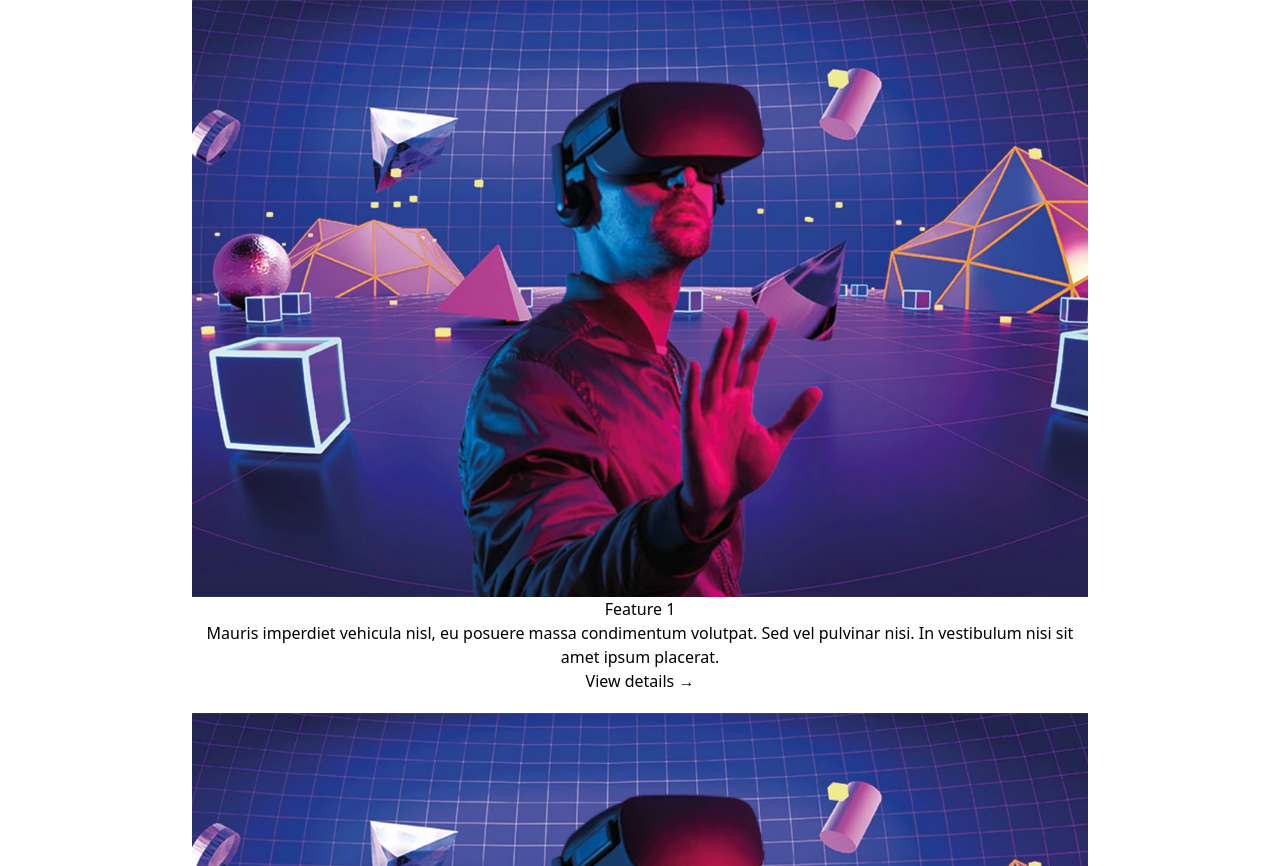
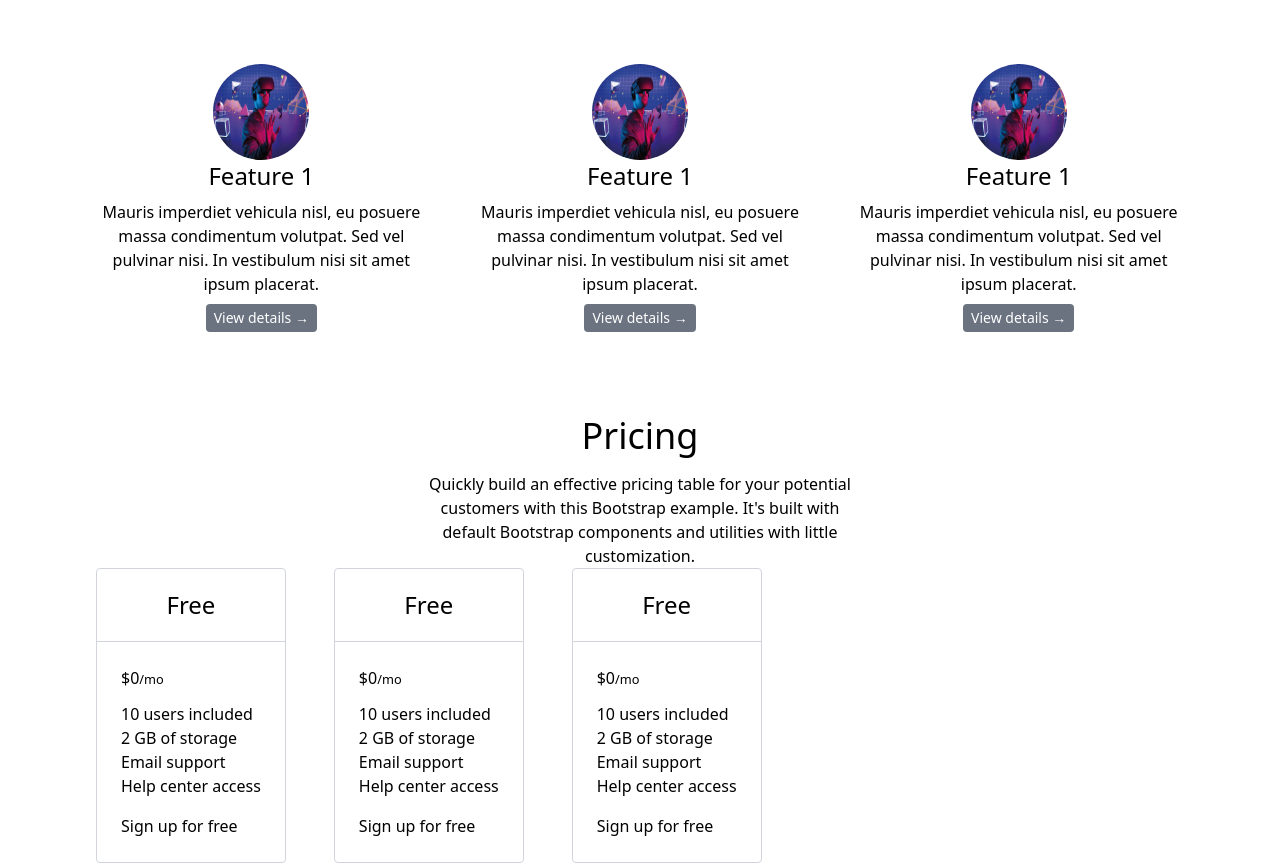
Before and after one commit to kmichalski2/sda-frameworkcss, a plain HTML site: page tailwind.html in a window 1280 px wide. Shown: the top 866 px of the page. Drawn offline with nearby package versions, Linux system fonts and the light colour scheme.

Commit message:
tailwind

```diff
--- a/tailwind.html
+++ b/tailwind.html
@@ -7,26 +7,79 @@
     <link href="test.css" rel="stylesheet">
 </head>
 <body class="bg-white dark:bg-blue-800 dark:text-white">
-    <section id="features" class="mx-2 md:mx-12 lg:mx-48">
+    <section id="features" class="mx-12 md:mx-16 lg:mx-24 py-16 flex flex-col md:flex-row space-y-12 md:space-y-0 md:space-x-12">
         <div class="text-center mb-5">
-            <img src="assets/future1.webp" class="" />
-            <h3>Feature 1</h3>
-            <p>Mauris imperdiet vehicula nisl, eu posuere massa condimentum volutpat. Sed vel pulvinar nisi. In vestibulum nisi sit amet ipsum placerat. </p>
-            <button class="">View details →</button>
+            <img src="assets/future1.webp" class="w-24 h-24 rounded-full mx-auto" />
+            <h3 class="text-2xl mb-2">Feature 1</h3>
+            <p class="mb-2">Mauris imperdiet vehicula nisl, eu posuere massa condimentum volutpat. Sed vel pulvinar nisi. In vestibulum nisi sit amet ipsum placerat. </p>
+            <button class="px-2 py-1 text-white text-sm bg-gray-500 hover:bg-gray-600 rounded">View details →</button>
         </div>
         <div class="text-center mb-5">
-            <img src="assets/future1.webp" class="" />
-            <h3>Feature 1</h3>
-            <p>Mauris imperdiet vehicula nisl, eu posuere massa condimentum volutpat. Sed vel pulvinar nisi. In vestibulum nisi sit amet ipsum placerat. </p>
-            <button class="">View details →</button>
+            <img src="assets/future1.webp" class="w-24 h-24 rounded-full mx-auto" />
+            <h3 class="text-2xl mb-2">Feature 1</h3>
+            <p class="mb-2">Mauris imperdiet vehicula nisl, eu posuere massa condimentum volutpat. Sed vel pulvinar nisi. In vestibulum nisi sit amet ipsum placerat. </p>
+            <button class="px-2 py-1 text-white text-sm bg-gray-500 hover:bg-gray-600 rounded">View details →</button>
         </div>
         <div class="text-center mb-5">
-            <img src="assets/future1.webp" class="" />
-            <h3>Feature 1</h3>
-            <p>Mauris imperdiet vehicula nisl, eu posuere massa condimentum volutpat. Sed vel pulvinar nisi. In vestibulum nisi sit amet ipsum placerat. </p>
-            <button class="">View details →</button>
+            <img src="assets/future1.webp" class="w-24 h-24 rounded-full mx-auto" />
+            <h3 class="text-2xl mb-2">Feature 1</h3>
+            <p class="mb-2">Mauris imperdiet vehicula nisl, eu posuere massa condimentum volutpat. Sed vel pulvinar nisi. In vestibulum nisi sit amet ipsum placerat. </p>
+            <button class="px-2 py-1 text-white text-sm bg-gray-500 hover:bg-gray-600 rounded">View details →</button>
         </div>
     </section>
+
+    <section id="pricing" class="mx-12 md:mx-16 lg:mx-24">
+        <div class="w-3/4 md:w-5/12 mx-auto text-center">
+            <h1 class="font-medium text-2xl md:text-4xl mb-4">Pricing</h1>
+            <p>
+                Quickly build an effective pricing table for your potential customers with this Bootstrap example. It's built with default Bootstrap components and utilities with little customization.
+            </p>
+        </div>
+        <div class="space-x-12 flex flex-col md:flex-row">
+            <div class="border border-gray-300 rounded">
+                <h4 class="p-5 text-2xl text-center border-b border-gray-300">Free</h4>
+                <div class="p-6">
+                  <h1 class="card-title">$0<small class="fw-light text-body-secondary">/mo</small></h1>
+                  <ul class="list-unstyled mt-3 mb-4">
+                    <li>10 users included</li>
+                    <li>2 GB of storage</li>
+                    <li>Email support</li>
+                    <li>Help center access</li>
+                  </ul>
+
+                  <a href="#" class="btn btn-outline-primary btn-lg w-100">Sign up for free</a>
+                </div>
+              </div>
+              <div class="border border-gray-300 rounded">
+                <h4 class="p-5 text-2xl text-center border-b border-gray-300">Free</h4>
+                <div class="p-6">
+                  <h1 class="card-title">$0<small class="fw-light text-body-secondary">/mo</small></h1>
+                  <ul class="list-unstyled mt-3 mb-4">
+                    <li>10 users included</li>
+                    <li>2 GB of storage</li>
+                    <li>Email support</li>
+                    <li>Help center access</li>
+                  </ul>
+
+                  <a href="#" class="btn btn-outline-primary btn-lg w-100">Sign up for free</a>
+                </div>
+              </div>
+              <div class="border border-gray-300 rounded">
+                <h4 class="p-5 text-2xl text-center border-b border-gray-300">Free</h4>
+                <div class="p-6">
+                  <h1 class="card-title">$0<small class="fw-light text-body-secondary">/mo</small></h1>
+                  <ul class="list-unstyled mt-3 mb-4">
+                    <li>10 users included</li>
+                    <li>2 GB of storage</li>
+                    <li>Email support</li>
+                    <li>Help center access</li>
+                  </ul>
+
+                  <a href="#" class="btn btn-outline-primary btn-lg w-100">Sign up for free</a>
+                </div>
+              </div>
+    </section>
+
     <script src="https://cdn.tailwindcss.com"></script>
 </body>
 </html>
```
